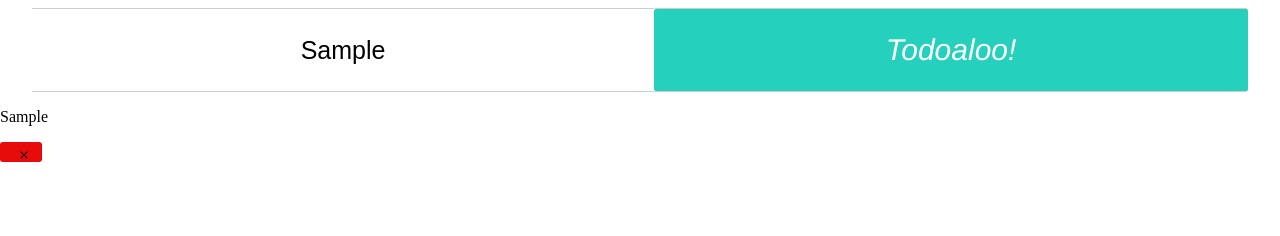
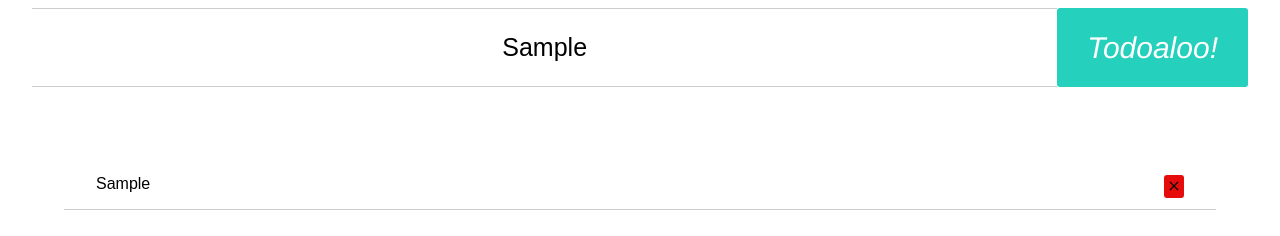
Before and after one commit to julianmedwards/simple-task-list, a plain HTML site: page index.html in a window 1280 px wide. Both pictures are taken after typing "Sample" into the empty fields and a click on the input "Todoaloo!". Drawn offline with nearby package versions, Linux system fonts and the light colour scheme.

Commit message:
Promise based task retrieval generally working.

```diff
--- a/db.js
+++ b/db.js
@@ -1,77 +1,159 @@
-let db;
+let db
 
-function initDatabase() {
+function initDatabase(resolve, reject) {
     window.indexedDB =
         window.indexedDB ||
         window.mozIndexedDB ||
         window.webkitIndexedDB ||
-        window.msIndexedDB;
+        window.msIndexedDB
 
     window.IDBTransaction =
         window.IDBTransaction ||
         window.webkitIDBTransaction ||
-        window.msIDBTransaction;
+        window.msIDBTransaction
 
     window.IDBKeyRange =
-        window.IDBKeyRange || window.webkitIDBKeyRange || window.msIDBKeyRange;
+        window.IDBKeyRange || window.webkitIDBKeyRange || window.msIDBKeyRange
 
     if (!window.indexedDB) {
         window.alert(
             "Your browser doesn't support a stable version of IndexedDB."
-        );
+        )
+        reject()
     }
 
-    let request = window.indexedDB.open("tasks", 1);
+    let request = window.indexedDB.open('tasks', 1)
     request.onerror = function (event) {
-        console.log(event);
-        alert("Tasks could not be displayed!");
-    };
+        console.log(event)
+        alert('Tasks could not be displayed!')
+        reject()
+    }
 
     request.onsuccess = function (event) {
-        db = request.result;
-        console.log("success: " + db);
-    };
+        db = request.result
+        console.log('success: ' + db)
+        let taskArray = retrieveTasks()
+
+        console.log('retrieveTasks return: ')
+        console.log(taskArray)
+
+        console.log('resolving')
+        resolve(taskArray)
+    }
 
     request.onupgradeneeded = function (event) {
-        console.log("Upgrading database.");
-        var db = event.target.result;
-        var objectStore = db.createObjectStore("task", { keyPath: "id" });
-    };
+        console.log('Upgrading database.')
+        var db = event.target.result
+        var objectStore = db.createObjectStore('task', {keyPath: 'id'})
+        resolve()
+    }
 }
 
 function add() {
-    let id = Date.now();
-    let task = document.getElementById("todo").value;
+    let id = Date.now()
+    let task = document.getElementById('todo').value
 
     request = db
-        .transaction(["task"], "readwrite")
-        .objectStore("task")
-        .add({ id: id, task: task });
+        .transaction(['task'], 'readwrite')
+        .objectStore('task')
+        .add({id: id, task: task})
 
     request.onsuccess = function (event) {
-        let tasks = document.getElementById("tasks");
-        let newTask = document.createElement("div");
-        newTask.classList.add("task");
-        let taskString = document.createElement("p");
-        taskString.innerHTML = task;
-
-        let delBtn = document.createElement("div");
-        delBtn.classList.add("btn", "delete");
-        let xIcon = document.createElement("i");
-        xIcon.classList.add("bi", "bi-x");
-
-        tasks.prepend(newTask);
-        newTask.append(taskString);
-        newTask.append(delBtn);
-        delBtn.append(xIcon);
-    };
+        buildTask(id, task)
+    }
 
     request.onerror = function (event) {
-        console.log(`Couldn't add task of id ${id} and task string ${task}`);
-        alert("Couldn't add task!");
-    };
+        console.log(`Couldn't add task of id ${id} and task string ${task}`)
+        alert("Couldn't add task!")
+    }
 }
 
-initDatabase();
+function del() {
+    let task = this.parentElement
+    let taskId = task.getAttribute('data-key')
+    console.log(task)
+    console.log(taskId)
 
-// document.getElementById("submit").addEventListener("click", add);
+    request = db
+        .transaction(['task'], 'readwrite')
+        .objectStore('task')
+        .delete(taskId)
+
+    request.onsuccess = function (event) {
+        task.remove()
+    }
+
+    request.onerror = function (event) {
+        alert("Couldn't delete task!")
+    }
+}
+
+function retrieveTasks() {
+    console.log('retrieving')
+
+    let objectStore = db.transaction(['task'], 'readonly').objectStore('task')
+    let taskArray = []
+
+    return new Promise(function (resolve) {
+        objectStore.openCursor().onsuccess = function (event) {
+            let cursor = event.target.result
+            if (cursor) {
+                id = cursor.value.id
+                task = cursor.value.task
+                taskEl = buildTask(id, task)
+                taskArray.push(taskEl)
+
+                console.log('Built task ' + taskArray[0])
+                console.log(taskArray)
+
+                cursor.continue()
+            } else {
+                console.log('retrieved')
+                resolve(taskArray)
+            }
+        }
+    })
+}
+
+function buildTask(id, task) {
+    let tasks = document.getElementById('tasks')
+    let newTask = document.createElement('div')
+    newTask.classList.add('task')
+    newTask.setAttribute('data-key', id)
+    let taskString = document.createElement('p')
+    taskString.innerHTML = task
+
+    let delBtn = document.createElement('div')
+    delBtn.classList.add('btn', 'delete')
+    let xIcon = document.createElement('i')
+    xIcon.classList.add('bi', 'bi-x')
+
+    tasks.prepend(newTask)
+    newTask.append(taskString)
+    newTask.append(delBtn)
+    delBtn.append(xIcon)
+
+    return newTask
+}
+
+let initialized = new Promise(function (resolve, reject) {
+    initDatabase(resolve, reject)
+})
+
+// Wait for database initialization and retrieval/writing of stored tasks
+// to dom before attaching event listeners to task delete buttons.
+initialized.then(
+    function (taskArray) {
+        console.log('taskArray at initialized.then ')
+        console.log(taskArray)
+        let taskArrayDOM = document.querySelectorAll('div.task')
+        console.log(taskArrayDOM)
+        for (let i of taskArray) {
+            let delBtn = i.lastChild
+            delBtn.addEventListener('click', del)
+        }
+    },
+    function (error) {
+        console.log('Issue with database!')
+    }
+)
--- a/index.html
+++ b/index.html
@@ -5,7 +5,10 @@
     <meta charset="UTF-8" />
     <meta name="viewport" content="initial-scale=1.0" />
     <link rel="stylesheet" href="styles.css" />
-    <link rel="stylesheet" href="https://cdn.jsdelivr.net/npm/bootstrap-icons@1.8.3/font/bootstrap-icons.css">
+    <link
+      rel="stylesheet"
+      href="https://cdn.jsdelivr.net/npm/bootstrap-icons@1.8.3/font/bootstrap-icons.css"
+    />
   </head>
   <body>
     <main>
@@ -19,7 +22,7 @@
             required
             autofocus
           />
-          <input type="submit" id="submit" class="btn" value="Todoaloo!">
+          <input type="submit" id="submit" class="btn" value="Todoaloo!" />
         </div>
       </form>
       <div id="tasks"></div>
--- a/styles.css
+++ b/styles.css
@@ -1,4 +1,5 @@
 body {
+    font-family: Arial, Helvetica, sans-serif;
     margin: 0;
 }
 
@@ -12,7 +13,7 @@ input::placeholder {
     color: #cccccc;
 }
 
-.todo-form input {
+.todo-form #todo {
     width: 100%;
     padding: 1.5rem 2.5%;
     border: 0px;
@@ -22,19 +23,18 @@ input::placeholder {
     text-align: center;
 }
 
-.todo-form input:focus-visible {
+.todo-form #todo:focus-visible {
     outline: none;
     background-color: #f7f7f7;
     border-radius: 3px;
 }
-.todo-form input:focus-visible::placeholder {
+.todo-form #todo:focus-visible::placeholder {
     color: #bbbbbb;
 }
 
 .btn {
     font-family: 'Franklin Gothic Medium', 'Arial Narrow', Arial, sans-serif;
     font-style: italic;
-    padding: 0.3em 1em;
     border: 0px;
     border-radius: 3px;
 }
@@ -42,6 +42,7 @@ input::placeholder {
 .btn#submit {
     color: #ffffff;
     background-color: #25d0bc;
+    padding: 0.3em 1em;
     font-size: 30px;
 }
 
@@ -51,8 +52,9 @@ input::placeholder {
 
 .btn.delete {
     background-color: rgb(231, 12, 12);
-    width: 10px;
-    height: 10px;
+    display: inline;
+    margin-left: auto;
+    font-size: 20px;
 }
 
 .btn.delete > i {
@@ -69,3 +71,24 @@ input::placeholder {
         top: 6.5rem;
     }
 }
+
+#tasks {
+    position: relative;
+    top: 4.5rem;
+}
+
+.task {
+    margin: 1rem 5%;
+    padding: 0px 2.5%;
+    padding-bottom: 1rem;
+    border-bottom: 1px solid #cccccc;
+}
+
+.task > p {
+    display: inline;
+    margin: 0;
+}
+
+.task > .btn {
+    float: right;
+}
```
